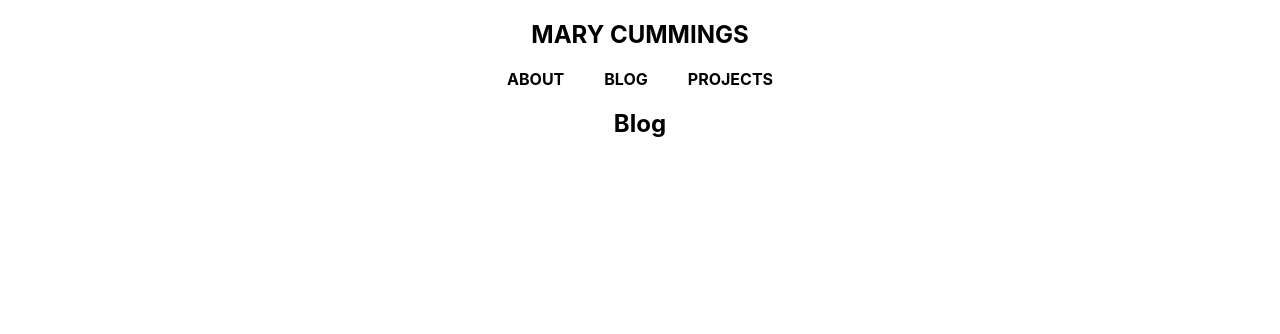
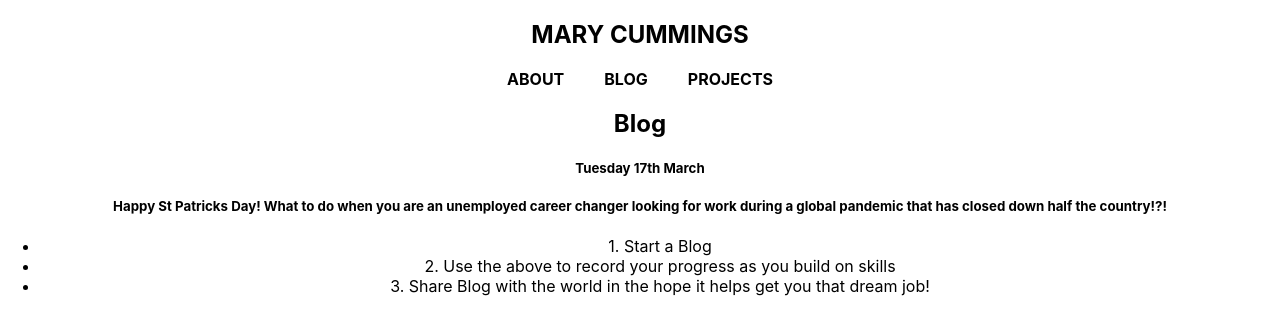
Before and after one commit to MaryBobs/alwayscurious, a React (Create React App) app in the folder alwayscurious/: page /blog in a window 1280 px wide. Shown: the top 334 px of the page. Built offline with nearby package versions, Linux system fonts and the light colour scheme.

Commit message:
dummy text added

```diff
--- a/alwayscurious/src/components/About.js
+++ b/alwayscurious/src/components/About.js
@@ -4,6 +4,13 @@ function About(props) {
     return (
         <div>
             <h2>About</h2>
+            <h1>Hi!</h1>
+            <h2>I'm Mary, nice to meet you!</h2>
+            <h3>I am currently looking for a Junior Software Developer role here in sunny Edinburgh.
+                This site is very much a work in progress and will be added to each day.
+                If you want to get in touch you can reach me by email at mary@xr220.com
+                Or connect on LinkedIn, I am here https://www.linkedin.com/in/mvcummings/
+            </h3>
         </div>
     )
 }
--- a/alwayscurious/src/components/Blog.js
+++ b/alwayscurious/src/components/Blog.js
@@ -5,7 +5,15 @@ function Blog(props) {
     return (
         <div>
             <h2>Blog</h2>
-            {/* <img src={beach} /> */}
+            <h5>Tuesday 17th March</h5>
+            <h5>Happy St Patricks Day!
+                What to do when you are an unemployed career changer looking for work
+                 during a global pandemic that has closed down half the country!?!</h5>
+                 <ul>
+                     <li>1. Start a Blog</li>
+                     <li>2. Use the above to record your progress as you build on skills</li>
+                     <li>3. Share Blog with the world in the hope it helps get you that dream job!</li>
+                 </ul>
         </div>
     )
 }
--- a/alwayscurious/src/components/NavBar.js
+++ b/alwayscurious/src/components/NavBar.js
@@ -13,7 +13,7 @@ render() {
         <BrowserRouter>
             <div>
                 <div className="NavBar">
-                <Link to="/" className="link">ABOUT</Link>
+                <Link to="/about" className="link">ABOUT</Link>
                 <Link to="/blog" className="link">BLOG</Link>
                 <Link to="/contact" className="link">PROJECTS</Link>
 
--- a/alwayscurious/src/components/Projects.js
+++ b/alwayscurious/src/components/Projects.js
@@ -4,13 +4,13 @@ import Thumbnail from './Thumbnail.js';
 function Projects(props) {
     return (
         <div>
-            <h2>Projects</h2>
-            <Thumbnail
+            <h2>Coming Soon!</h2>
+            {/* <Thumbnail
             link=""
             image=""
             title=""
             category=""
-            />
+            /> */}
 
         </div>
     )
```
